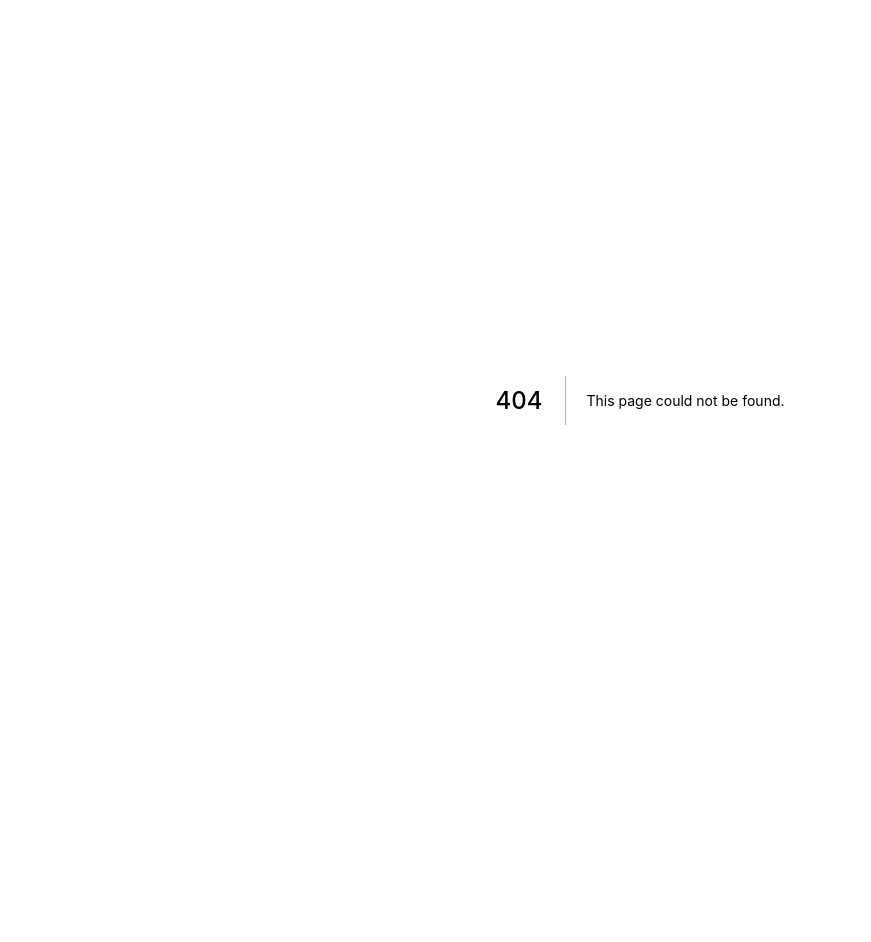
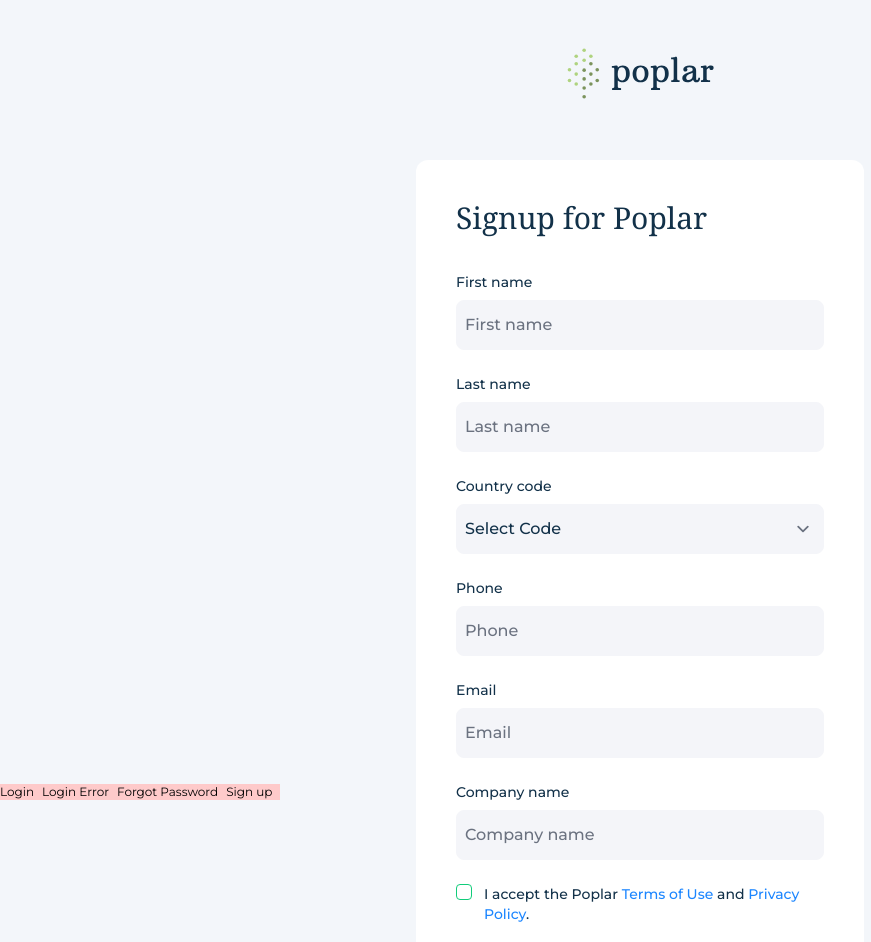
Before and after one commit to hamdirizal/learn-tailwind-poplr-app, a Next.js app: page /signup in a window 1280 px wide. Before the commit this address had no page. Shown: the top 942 px of the page, without its empty margins (0-871 px from the left). Before the commit the page ends 800 px from the top, so only its background shows below. Built offline with nearby package versions, Linux system fonts and the light colour scheme; a web font is replaced by a local one.

Commit message:
Added signup page.

```diff
--- a/components/PageListAuth.js
+++ b/components/PageListAuth.js
@@ -1,9 +1,10 @@
 export default function PageListAuth(){
   return (
-    <div className="fixed z-50 bottom-0 left-0 text-xs">
+    <div className="fixed z-50 bottom-0 left-0 text-xs bg-red-200">
       <a className="mr-2 mb-2" href="/login">Login</a>
       <a className="mr-2 mb-2" href="/login-error">Login Error</a>
       <a className="mr-2 mb-2" href="/forgot-password">Forgot Password</a>
+      <a className="mr-2 mb-2" href="/signup">Sign up</a>
     </div>
   )
 }
--- a/package.json
+++ b/package.json
@@ -14,6 +14,7 @@
     "react-dom": "18.2.0"
   },
   "devDependencies": {
+    "@tailwindcss/forms": "^0.5.2",
     "autoprefixer": "^10.4.8",
     "eslint": "8.22.0",
     "eslint-config-next": "12.2.5",
--- a/pages/login-error.js
+++ b/pages/login-error.js
@@ -41,7 +41,7 @@
           <div className="mb-3">Don't have an account?</div>
           <div>
             <a className="text-popLinkBlue font-semibold"
-            href="#">Create an account</a>
+            href="/signup">Create an account</a>
           </div>
         </div>
 
--- a/pages/login.js
+++ b/pages/login.js
@@ -39,7 +39,7 @@
           <div className="mb-3">Don't have an account?</div>
           <div>
             <a className="text-popLinkBlue font-semibold"
-            href="#">Create an account</a>
+            href="/signup">Create an account</a>
           </div>
         </div>
 
--- /dev/null
+++ b/pages/signup.js
@@ -0,0 +1,89 @@
+import Image from 'next/image';
+import PageListAuth from '../components/PageListAuth';
+
+export default function Hello(){
+  return(
+    <>
+      <div className='bg-popLightGrey w-full min-h-screen flex flex-col items-center text-sm text-popBlack pt-12'>
+        <div className="mb-8 xs:mb-14">
+          <Image src='/poplar-logo-text.svg' width='147' height='51' />
+        </div>
+
+        <div className='container max-w-xs xs:max-w-md bg-white rounded-xl p-6 xs:p-10 font-medium'>
+          <h1 className="font-serif text-2xl xs:text-3xl mb-4 xs:mb-9">Signup for Poplar</h1>
+          <form action="#">
+
+            <div className='mt-6'>
+              <label>First name</label>
+            </div>
+            <div>
+              <input className="bg-popInputGray w-full rounded-lg py-3 px-2 text-base mt-2 border border-popInputGray" type="text" placeholder="First name" />
+            </div>
+
+            <div className='mt-6'>
+              <label>Last name</label>
+            </div>
+            <div>
+              <input className="bg-popInputGray w-full rounded-lg py-3 px-2 text-base mt-2 border border-popInputGray" type="text" placeholder="Last name" />
+            </div>
+
+            <div className='mt-6'>
+              <label>Country code</label>
+            </div>
+            <div>
+              <select className="bg-popInputGray w-full rounded-lg py-3 px-2 text-base mt-2 border border-popInputGray">
+                <option value="">Select Code</option>
+                <option value="">+1</option>
+                <option value="">+91</option>
+              </select>
+            </div>
+
+            <div className='mt-6'>
+              <label>Phone</label>
+            </div>
+            <div>
+              <input className="bg-popInputGray w-full rounded-lg py-3 px-2 text-base mt-2 border border-popInputGray" type="text" placeholder="Phone" />
+            </div>
+
+            <div className='mt-6'>
+              <label>Email</label>
+            </div>
+            <div>
+              <input className="bg-popInputGray w-full rounded-lg py-3 px-2 text-base mt-2 border border-popInputGray" type="text" placeholder="Email" />
+            </div>
+
+            <div className='mt-6'>
+              <label>Company name</label>
+            </div>
+            <div>
+              <input className="bg-popInputGray w-full rounded-lg py-3 px-2 text-base mt-2 border border-popInputGray" type="text" placeholder="Company name" />
+            </div>
+
+            <div className="mt-6">
+              <label className="flex">
+                <input className="border border-popGreen rounded mr-3"
+                type="checkbox" />
+                <span>I accept the Poplar <a className="text-popLinkBlue" href="#">Terms of Use</a> and <a className="text-popLinkBlue" href="#">Privacy Policy</a>.</span>
+              </label>
+            </div>
+
+            <div>
+              <button className='rounded-lg block bg-popGreen text-white font-semibold text-base p-3 w-full mt-5'
+              >Start</button>
+            </div>
+
+          </form>
+        </div>
+
+
+        <div className="text-center mt-12 mb-20">
+          <a className="text-popLinkBlue font-semibold inline-flex  text-base underline"
+          href="/login">Already have an account?</a>
+        </div>
+
+      </div>
+
+      <PageListAuth />
+    </>
+  );
+}
--- a/tailwind.config.js
+++ b/tailwind.config.js
@@ -33,5 +33,7 @@
       }
     },
   },
-  plugins: [],
+  plugins: [
+    require('@tailwindcss/forms')
+  ],
 }
```
Also changed, not shown: 2 other files (tests, documents, lock files or other folders).
